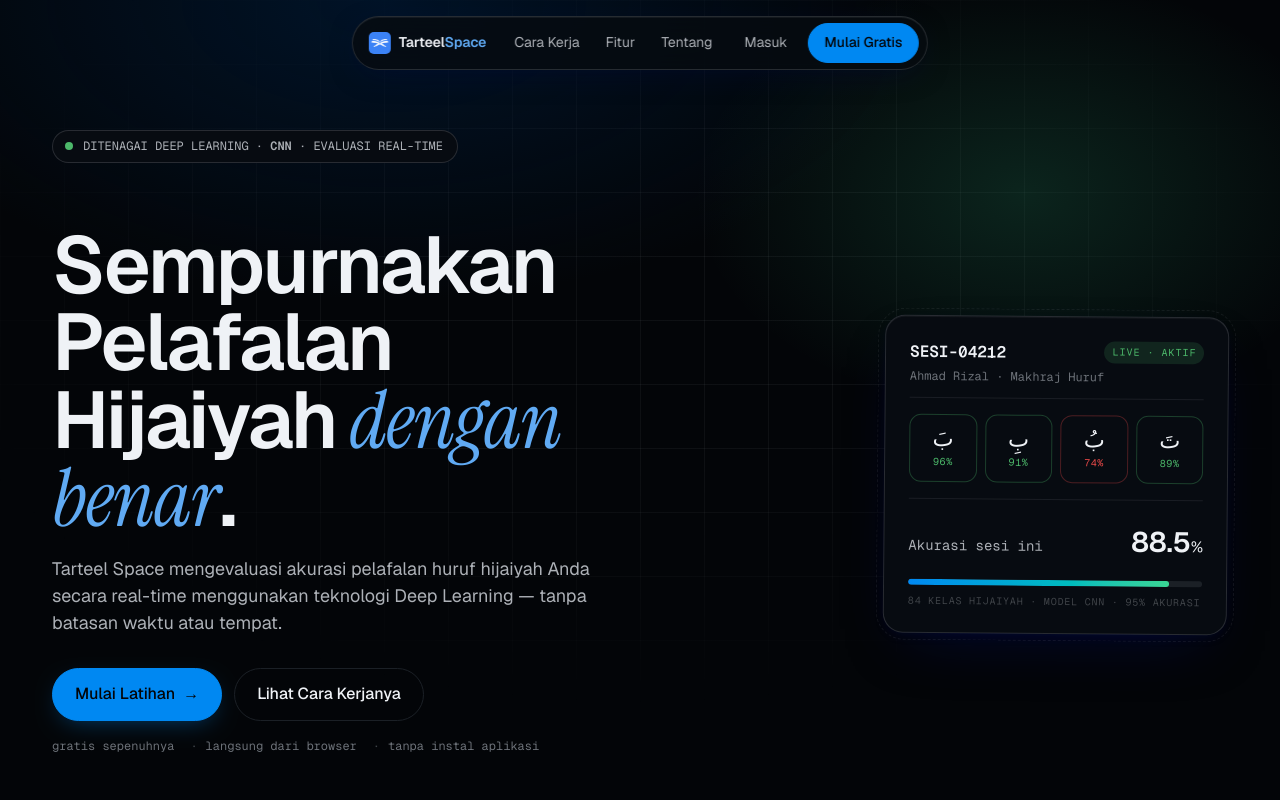
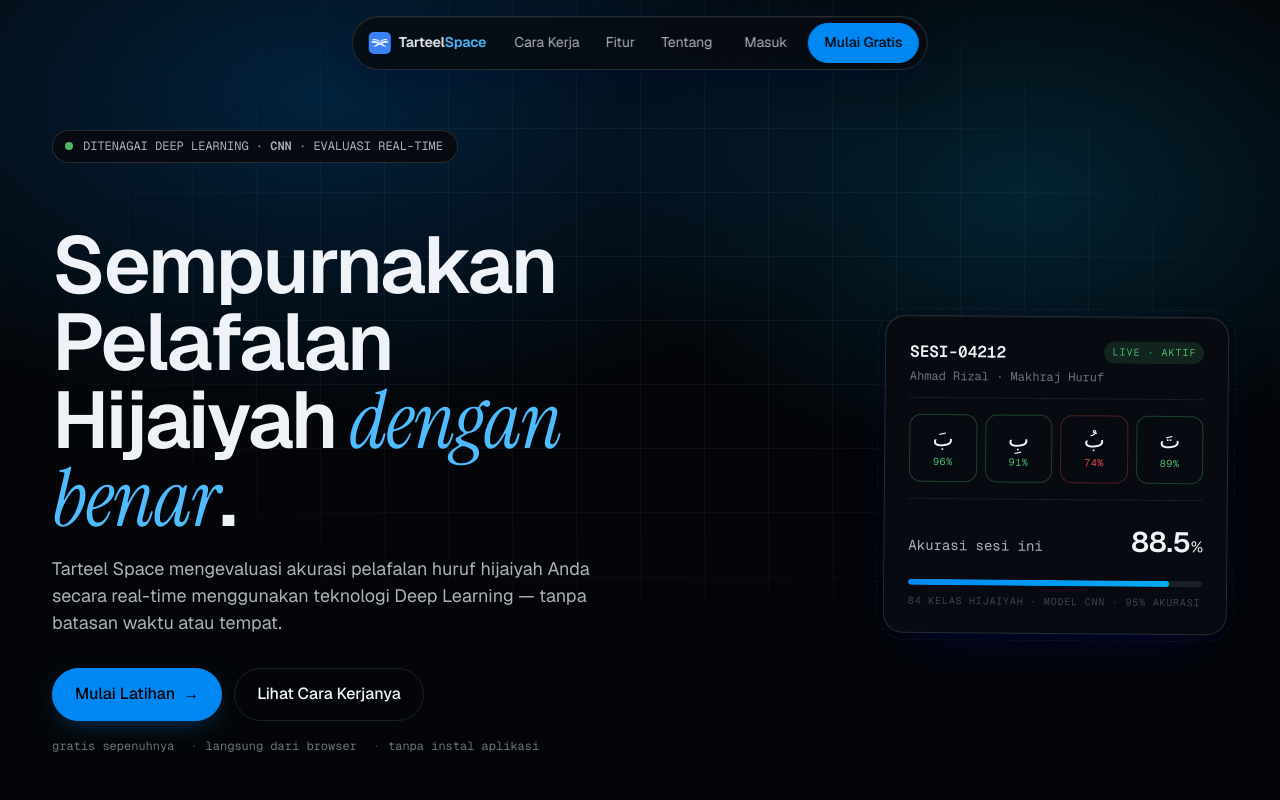
Before and after one commit to RizalHaryaputra/tarteel-space-frontend, a Nuxt app: page / in a window 1280 px wide. Shown: the top 800 px of the page. Built offline with nearby package versions, Linux system fonts and the light colour scheme.

Commit message:
feat(landing): overhaul landing page UI with dark blue theme and clean gradients

```diff
--- a/app/pages/index.vue
+++ b/app/pages/index.vue
@@ -512,9 +512,9 @@
 
   /* accent — blue (preserving original palette intent) */
   --color-accent: oklch(62% 0.190 250);       /* primary blue */
-  --color-accent-soft: oklch(72% 0.130 250);
-  --color-accent-tint: oklch(20% 0.060 250);  /* dark tint for cards */
-  --color-companion: oklch(78% 0.160 160);    /* teal — sparingly */
+  --color-accent-soft: oklch(76% 0.140 240);   /* soft sky blue */
+  --color-accent-tint: oklch(22% 0.080 250);  /* dark blue tint for cards */
+  --color-companion: oklch(70% 0.160 235);    /* vibrant cyan-blue/azure */
   --color-success: oklch(70% 0.150 150);
   --color-danger: oklch(64% 0.200 25);
 
@@ -908,8 +908,8 @@
   position: absolute;
   inset: 0;
   background:
-    radial-gradient(900px 500px at 30% 0%, color-mix(in oklch, var(--color-accent-tint) 80%, transparent), transparent 60%),
-    radial-gradient(600px 400px at 80% 20%, color-mix(in oklch, var(--color-companion) 15%, transparent), transparent 55%);
+    radial-gradient(900px 500px at 25% 10%, color-mix(in oklch, var(--color-accent) 22%, transparent), transparent 65%),
+    radial-gradient(700px 450px at 80% 20%, color-mix(in oklch, var(--color-companion) 18%, transparent), transparent 60%);
   pointer-events: none;
 }
 
```
